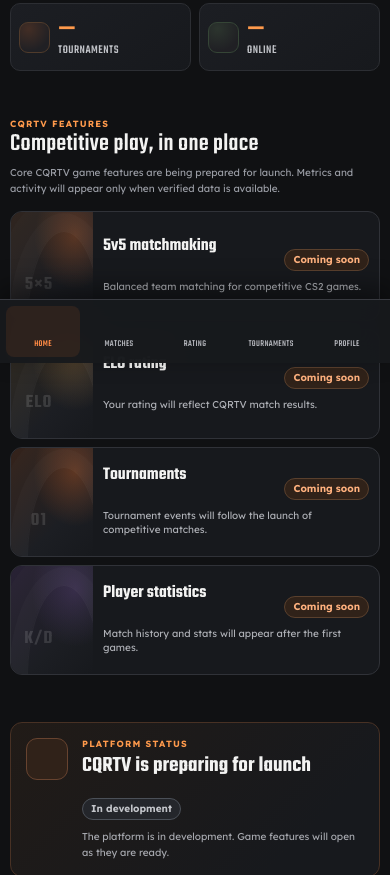
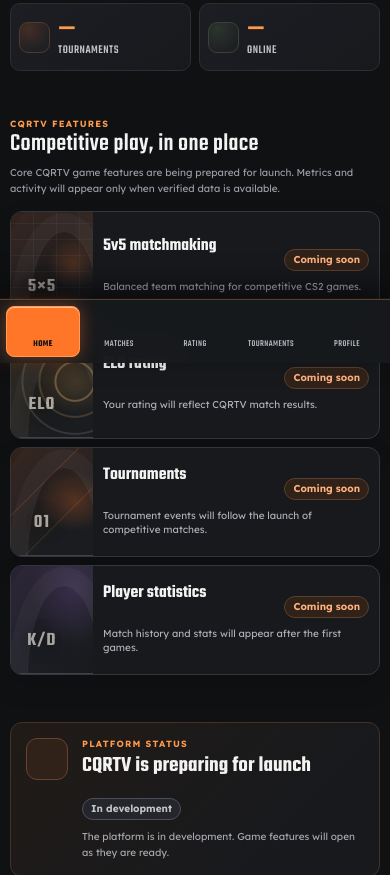
Before and after one commit to fnatika1996/playcqrtv-platform, a plain HTML site: page index.html in a window 390 px wide. Shown: the part 481-1356 px from the top of the page. Drawn offline with Linux system fonts and the light colour scheme; no server answers.

Commit message:
Polish homepage navigation and feature card art

```diff
--- a/assets/public-site.css
+++ b/assets/public-site.css
@@ -702,3 +702,61 @@
   .site-topbar .site-actions .signup-trigger#login-link{min-height:32px;padding-inline:5px;font-size:8px}
   .site-topbar .cqrtv-language-trigger{width:32px;height:32px;padding:3px}
 }
+
+
+/* V2 visual polish: stronger navigation hierarchy and original CSS feature motifs */
+.site-topbar .site-nav{gap:clamp(16px,2vw,30px)}
+.site-topbar .site-nav-unavailable{min-height:48px;color:#e5e6e9;font-size:18px;letter-spacing:.065em;text-shadow:0 1px 10px #0008}
+.site-topbar .site-nav-unavailable small{font-size:11px;color:#ff9a58}
+.site-rail>.rail-btn{font-size:18px;letter-spacing:.045em}
+.site-rail>.rail-btn .pack-icon{width:20px;height:20px}
+.site-rail>.rail-btn[aria-current=page]{border-color:#6d432b;background:linear-gradient(100deg,#ff76291c,#1c1e23 72%);box-shadow:inset 3px 0 #ff7629,0 0 18px #ff762910}
+.site-rail>.rail-btn:not([aria-disabled=true]):hover{border-color:#67422f;background:#202024}
+.home-feature{border:1px solid #34363c;box-shadow:0 12px 26px #0002}
+.home-feature-art{border-bottom:1px solid #454047;background-color:#17191d}
+.home-feature-art:before{position:absolute;inset:0;z-index:0;content:"";pointer-events:none;opacity:.9}
+.home-feature-art:after{z-index:0;border-color:#ffffff12;box-shadow:0 0 0 18px #ffffff08,0 0 0 38px #ffffff05}
+.home-feature-art .pack-icon{width:38px;height:38px;color:#ffb178;filter:drop-shadow(0 0 12px #ff762955)}
+.feature-art-mark{color:#f4eee5a6;text-shadow:0 2px 16px #0008}
+.home-feature-match .home-feature-art:before{
+  background-image:
+    radial-gradient(circle at 77% 48%,#ff762936,transparent 31%),
+    repeating-linear-gradient(0deg,transparent 0 15px,#ffffff0b 15px 16px),
+    repeating-linear-gradient(90deg,transparent 0 22px,#ffffff0b 22px 23px),
+    linear-gradient(135deg,#34231c,#1b1d21 72%);
+  mask-image:linear-gradient(90deg,#000 0%,#000 76%,#0008 100%);
+}
+.home-feature-rating .home-feature-art:before{
+  background-image:
+    radial-gradient(circle at 78% 48%,transparent 0 18px,#ffcb7b55 19px 20px,transparent 21px 34px,#ffcb7b32 35px 36px,transparent 37px 51px,#ffffff20 52px 53px,transparent 54px),
+    radial-gradient(ellipse at 80% 48%,#d39a4438,transparent 45%),
+    linear-gradient(125deg,#30281c,#1b1d21 72%);
+}
+.home-feature-tournament .home-feature-art:before{
+  background-image:
+    linear-gradient(135deg,transparent 35%,#ff762922 35% 36%,transparent 36% 64%,#ff762922 64% 65%,transparent 65%),
+    radial-gradient(ellipse at 78% 50%,#ff762940,transparent 40%),
+    linear-gradient(135deg,#34231c,#1b1d21 72%);
+}
+.home-feature-statistics .home-feature-art:before{
+  background-image:
+    linear-gradient(to top,#b995ed55 0 34%,transparent 34%) 69% 100%/12px 60% no-repeat,
+    linear-gradient(to top,#d0a7ff66 0 62%,transparent 62%) 78% 100%/12px 82% no-repeat,
+    linear-gradient(to top,#a879dd66 0 48%,transparent 48%) 87% 100%/12px 70% no-repeat,
+    linear-gradient(to top,#d7b8ff77 0 82%,transparent 82%) 96% 100%/12px 94% no-repeat,
+    radial-gradient(ellipse at 82% 25%,#a06ddd35,transparent 48%),
+    linear-gradient(135deg,#292235,#1b1d21 72%);
+}
+@media(max-width:760px){
+  .mobile-bottom-nav{border-top-color:#514034;box-shadow:0 -12px 30px #0009,0 -1px 0 #ff76291c}
+  .mobile-tab{min-height:50px;font-size:15px;letter-spacing:.045em}
+  .mobile-tab .pack-icon{width:21px;height:21px}
+  .mobile-tab.active{border:1px solid #ff9a58;background:#ff7629;color:#101113;box-shadow:0 0 18px #ff762966,inset 0 1px #ffc092;font-weight:600}
+  .mobile-tab.active .pack-icon{color:#101113}
+}
+@media(max-width:390px){
+  .mobile-tab{font-size:13px}
+}
+@media(max-width:340px){
+  .mobile-tab{font-size:12px;letter-spacing:.015em}
+}
```
